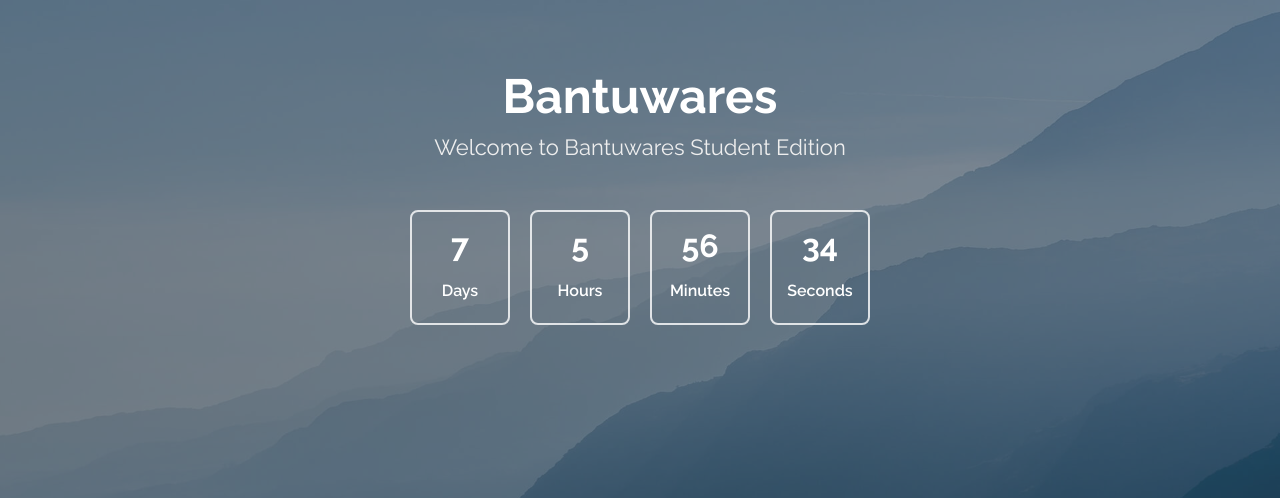
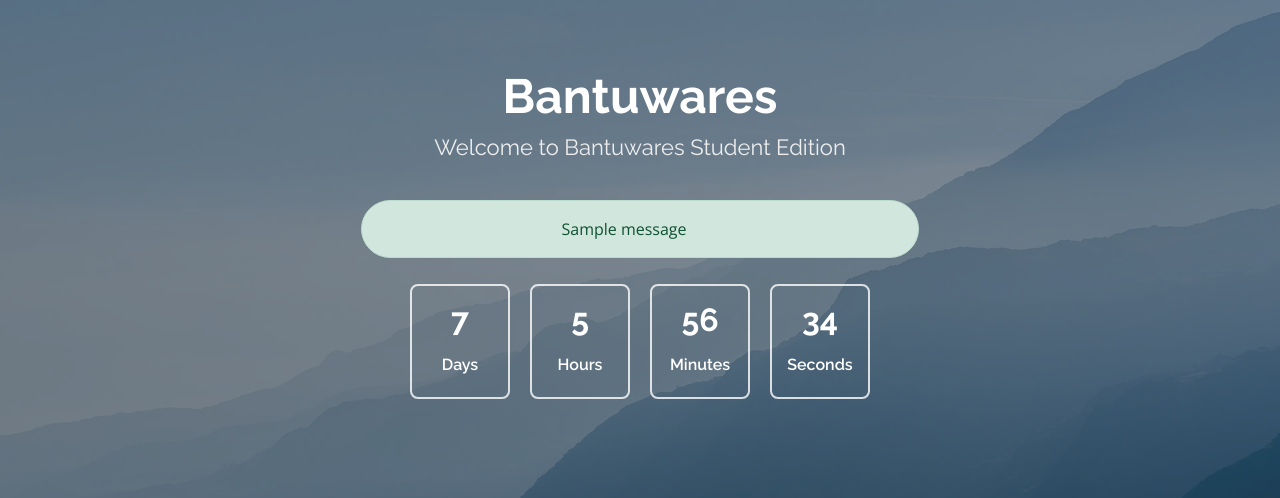
Before and after one commit to isayaeli/bantuware, a Django app: page / in a window 1280 px wide. Shown: the part 32-530 px from the top of the page. Run offline with Django 4.2, Linux system fonts and the light colour scheme; tables that the repository leaves empty hold one stand-in row (values such as "Sample post"); one stand-in notice (Sample message) is shown; some libraries are stand-ins or nearby versions.

Commit message:
addiing notification

```diff
--- a/projects/views.py
+++ b/projects/views.py
@@ -12,7 +12,7 @@ def index(request):
         project.title = request.POST['title']
         project.message = request.POST['message']
         project.save()
-        messages.success(request, "Your Information has been successful submited")
+        messages.success(request, "Your Information has been successful submited, You will be contacted shortly")
         return redirect('index')
 
     return render(request, 'index.html')
--- a/templates/index.html
+++ b/templates/index.html
@@ -31,6 +31,20 @@
 
       <h1>Bantuwares</h1>
       <h2>Welcome to Bantuwares Student Edition</h2>
+      {% if messages %}
+      {% for message in messages %}
+          {% if message.tags == 'error' %}
+          <div id="noto" style="width: 50%;" class=" rounded-pill text-center alert alert-danger alert-dismissible fade show" role="alert">
+              {{message}}
+          </div>
+          {% endif %}
+          {% if message.tags == 'success' %}
+          <div id="noto" style="width: 50%;"  class=" rounded-pill text-center alert alert-success alert-dismissible fade show" role="alert">
+              {{message}}
+          </div>
+          {% endif %}
+      {% endfor %}
+    {% endif %}
       <div class="countdown d-flex justify-content-center" data-count="2022/5/5">
         <div>
           <h3>%d</h3>
```
